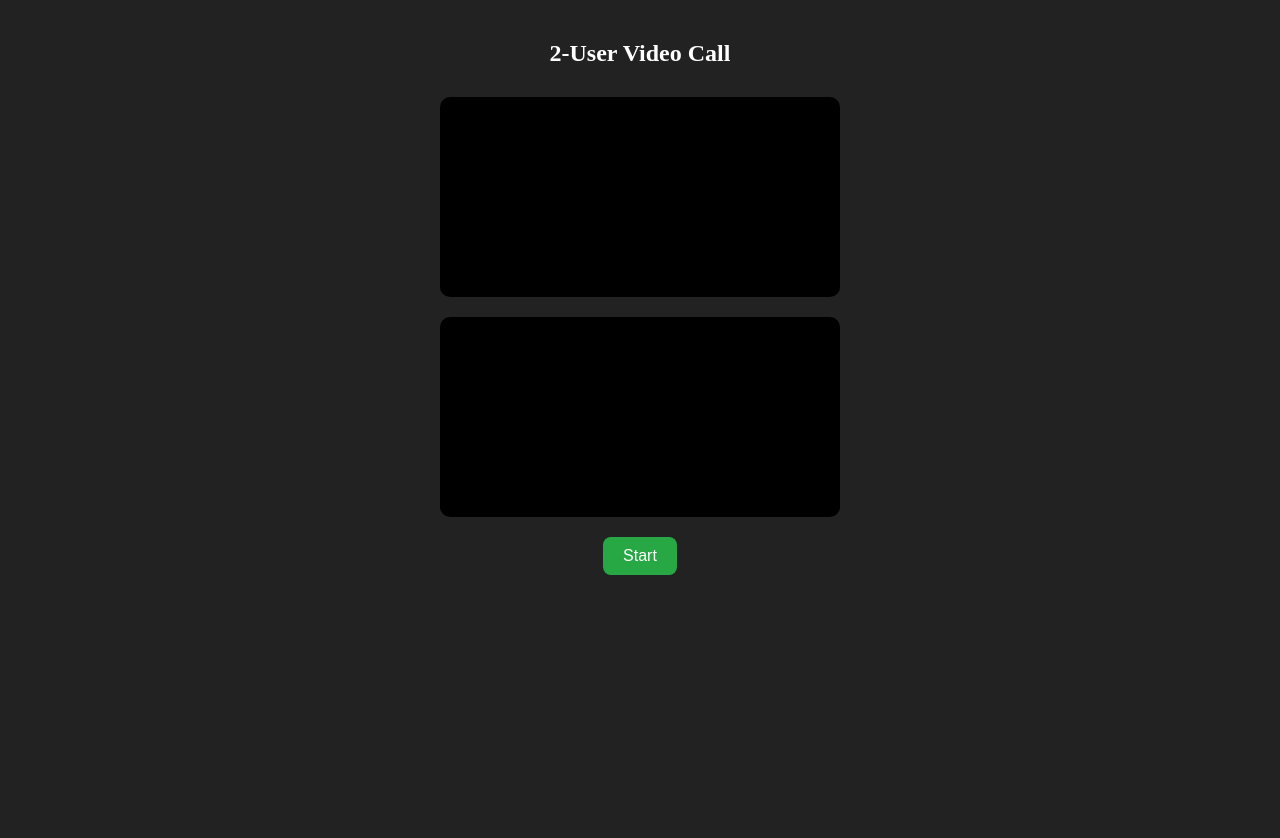
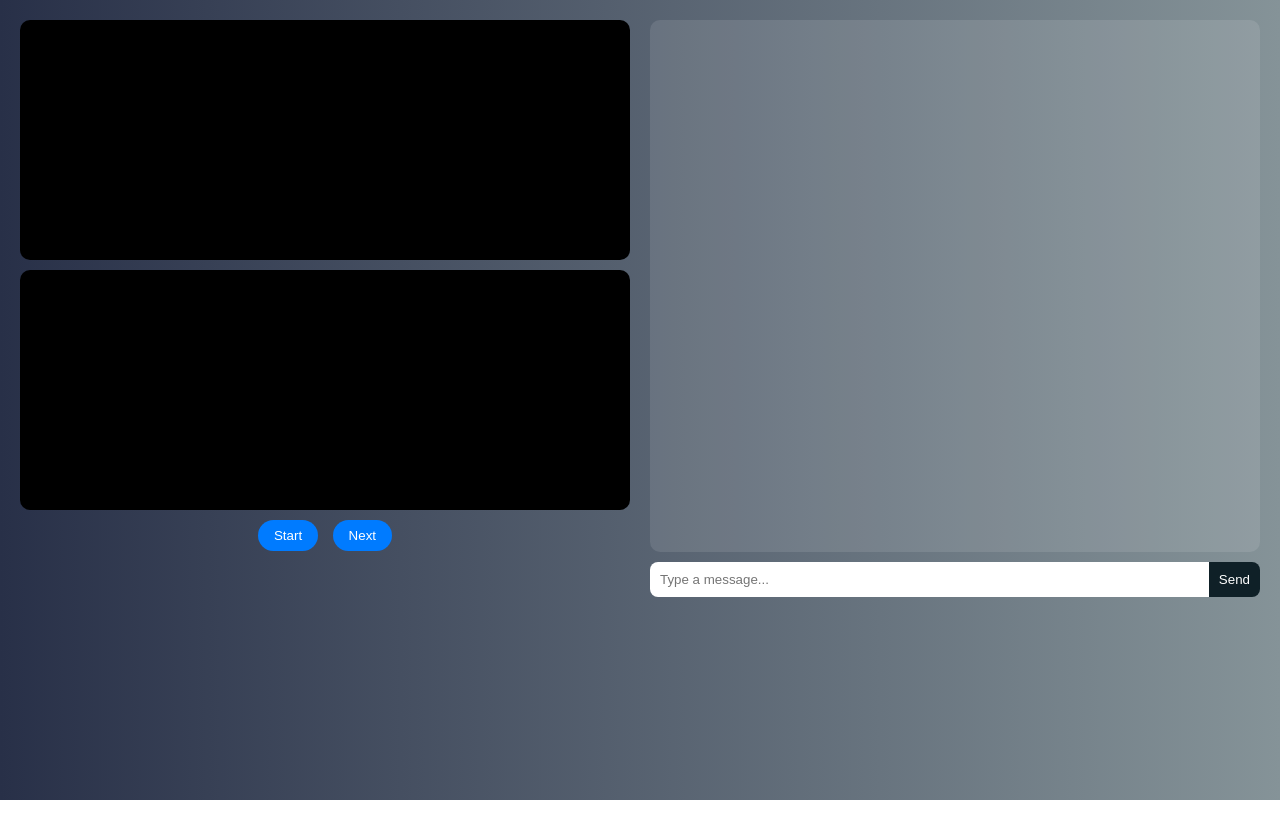
Before and after one commit to Alert9820/Omegle, a website: page public/index.html in a window 1280 px wide. After the commit the page ends 800 px from the top, so only its background shows below. Drawn offline with nearby package versions, Linux system fonts and the light colour scheme; no server answers.

Commit message:
Update index.html

```diff
--- a/public/index.html
+++ b/public/index.html
@@ -3,41 +3,95 @@
 <head>
   <meta charset="UTF-8" />
   <meta name="viewport" content="width=device-width, initial-scale=1.0"/>
-  <title>Simple Video Call</title>
+  <title>Omegle Clone</title>
   <style>
+    * { box-sizing: border-box; font-family: Arial, sans-serif; }
     body {
+      margin: 0; padding: 0;
+      display: flex; flex-direction: column;
+      background: linear-gradient(to right, #283048, #859398);
+      height: 100vh; color: white;
+    }
+    .main {
+      display: flex; flex: 1;
+      flex-direction: row;
+      padding: 10px;
+    }
+    video {
+      width: 100%;
+      max-height: 240px;
+      border-radius: 10px;
+      background: black;
+    }
+    .videos, .chat {
+      flex: 1;
+      padding: 10px;
+    }
+    .video-box {
       display: flex;
       flex-direction: column;
-      align-items: center;
-      background: #222;
-      color: white;
-      height: 100vh;
-      margin: 0;
-      padding: 20px;
+      gap: 10px;
     }
-    video {
-      width: 90%;
-      max-width: 400px;
+    .chat-box {
+      height: 70%;
+      background: rgba(255,255,255,0.1);
+      padding: 10px;
+      border-radius: 10px;
+      overflow-y: auto;
+    }
+    .input-area {
+      display: flex;
+      margin-top: 10px;
+    }
+    .input-area input {
+      flex: 1; padding: 10px;
+      border: none; border-radius: 8px 0 0 8px;
+    }
+    .input-area button {
+      padding: 10px;
+      background: #0f2027;
+      border: none;
+      border-radius: 0 8px 8px 0;
+      color: white; cursor: pointer;
+    }
+    .controls {
+      text-align: center;
       margin: 10px;
-      background: black;
-      border-radius: 10px;
     }
-    button {
-      padding: 10px 20px;
-      margin-top: 10px;
-      font-size: 16px;
+    .controls button {
+      margin: 0 5px;
+      padding: 8px 16px;
+      background: #007bff;
       border: none;
-      background: #28a745;
-      color: white;
-      border-radius: 8px;
+      border-radius: 20px;
+      color: white; cursor: pointer;
+    }
+    @media (max-width: 768px) {
+      .main { flex-direction: column; }
+      video { max-height: 200px; }
     }
   </style>
 </head>
 <body>
-  <h2>2-User Video Call</h2>
-  <video id="localVideo" autoplay muted playsinline></video>
-  <video id="remoteVideo" autoplay playsinline></video>
-  <button id="startBtn">Start</button>
+  <div class="main">
+    <div class="videos">
+      <div class="video-box">
+        <video id="localVideo" autoplay muted playsinline></video>
+        <video id="remoteVideo" autoplay playsinline></video>
+      </div>
+      <div class="controls">
+        <button id="startBtn">Start</button>
+        <button id="nextBtn">Next</button>
+      </div>
+    </div>
+    <div class="chat">
+      <div class="chat-box" id="messages"></div>
+      <div class="input-area">
+        <input type="text" id="msgBox" placeholder="Type a message..." />
+        <button id="sendBtn">Send</button>
+      </div>
+    </div>
+  </div>
 
   <script src="/socket.io/socket.io.js"></script>
   <script>
@@ -46,14 +100,25 @@
     let peerConnection;
     const config = { iceServers: [{ urls: 'stun:stun.l.google.com:19302' }] };
 
-    const startBtn = document.getElementById('startBtn');
     const localVideo = document.getElementById('localVideo');
     const remoteVideo = document.getElementById('remoteVideo');
+    const startBtn = document.getElementById('startBtn');
+    const nextBtn = document.getElementById('nextBtn');
+    const msgBox = document.getElementById('msgBox');
+    const sendBtn = document.getElementById('sendBtn');
+    const messages = document.getElementById('messages');
 
     startBtn.onclick = async () => {
       localStream = await navigator.mediaDevices.getUserMedia({ video: true, audio: true });
       localVideo.srcObject = localStream;
       socket.emit('ready');
+    };
+
+    nextBtn.onclick = () => {
+      socket.emit('next');
+      if (peerConnection) peerConnection.close();
+      remoteVideo.srcObject = null;
+      messages.innerHTML = '';
     };
 
     socket.on('startCall', async () => {
@@ -73,20 +138,40 @@
       socket.emit('answer', answer);
     });
 
-    socket.on('answer', async (answer) => {
-      await peerConnection.setRemoteDescription(new RTCSessionDescription(answer));
+    socket.on('answer', (answer) => {
+      peerConnection.setRemoteDescription(new RTCSessionDescription(answer));
     });
 
-    socket.on('candidate', candidate => {
+    socket.on('candidate', (candidate) => {
       peerConnection.addIceCandidate(new RTCIceCandidate(candidate));
+    });
+
+    socket.on('message', (msg) => {
+      messages.innerHTML += `<div><b>Stranger:</b> ${msg}</div>`;
+      messages.scrollTop = messages.scrollHeight;
+    });
+
+    sendBtn.onclick = () => {
+      const msg = msgBox.value.trim();
+      if (msg) {
+        socket.emit('message', msg);
+        messages.innerHTML += `<div><b>You:</b> ${msg}</div>`;
+        msgBox.value = '';
+        messages.scrollTop = messages.scrollHeight;
+      }
+    };
+
+    socket.on('partner-disconnected', () => {
+      if (peerConnection) peerConnection.close();
+      remoteVideo.srcObject = null;
     });
 
     function createPeerConnection() {
       const pc = new RTCPeerConnection(config);
-      pc.onicecandidate = e => {
+      pc.onicecandidate = (e) => {
         if (e.candidate) socket.emit('candidate', e.candidate);
       };
-      pc.ontrack = e => {
+      pc.ontrack = (e) => {
         remoteVideo.srcObject = e.streams[0];
       };
       return pc;
```
